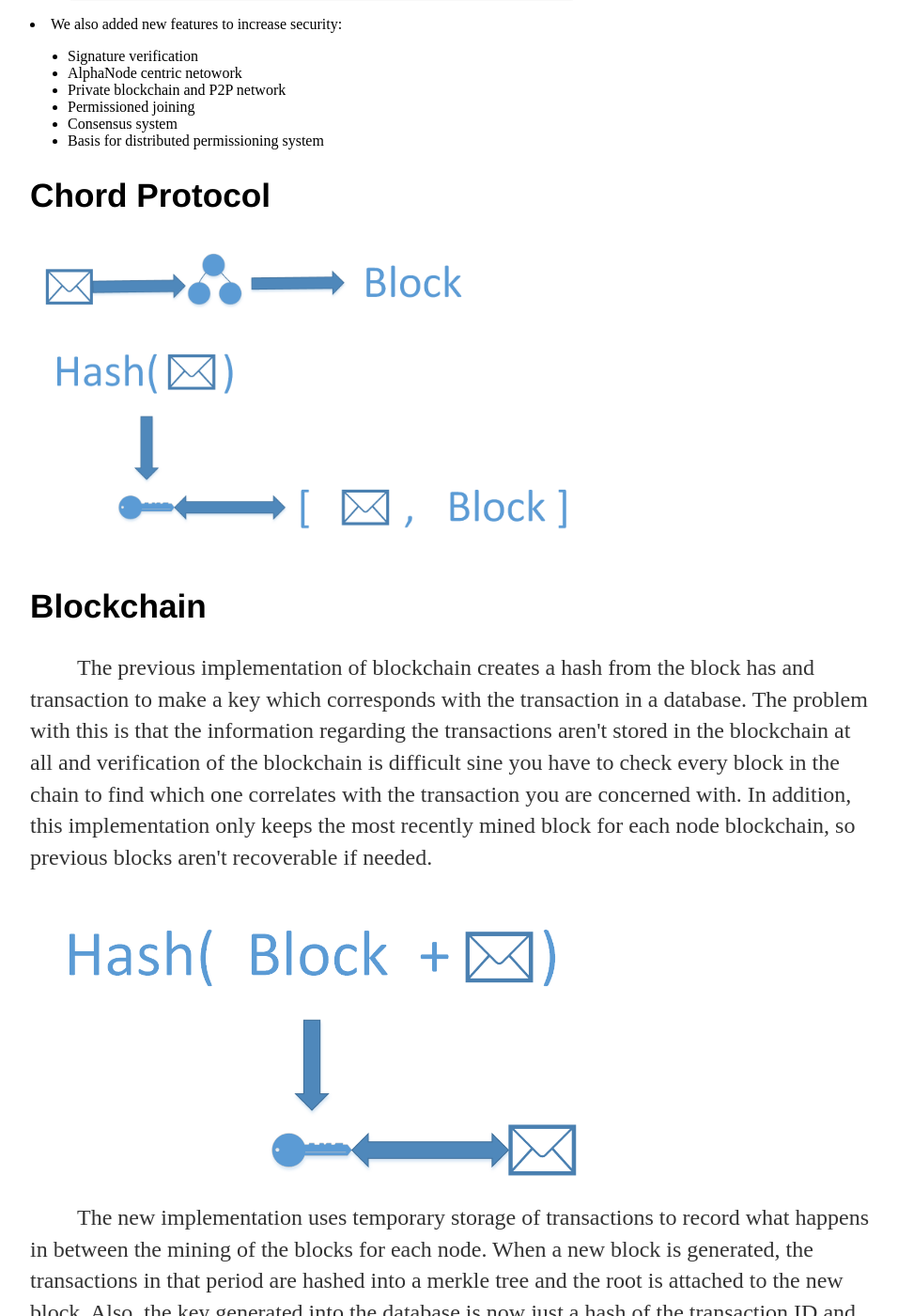
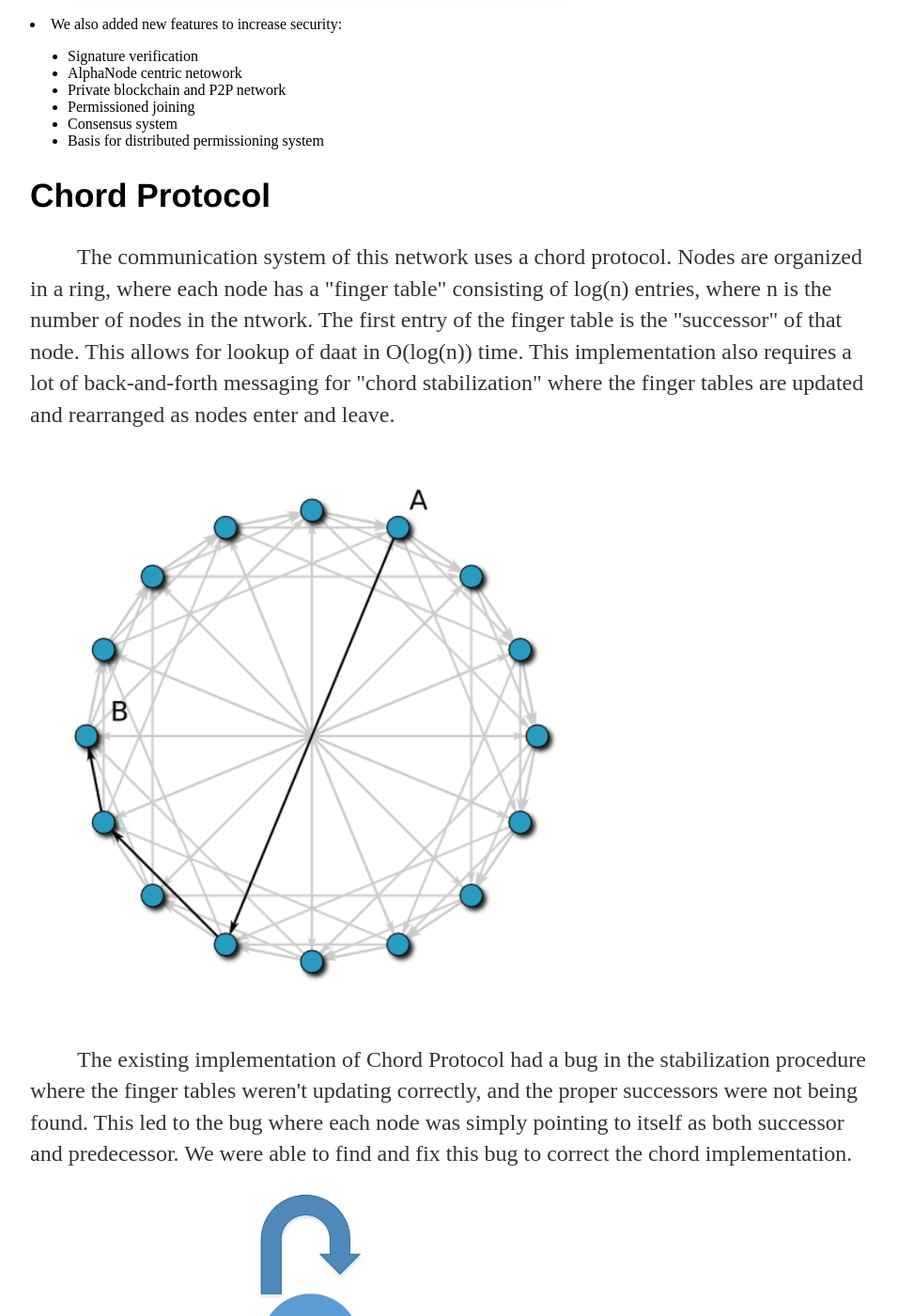
Before and after one commit to UCLA-ECE209AS-2018W/Asitha-Ben, a Jekyll site: the page built from architecture/index.html, in a window 1280 px wide and 1400 px high, scrolled down 2329 px. Shown: the whole window at 94% size, without its empty margins (160-1116 px from the left). Built offline with Jekyll 4.4.1, drawn with Linux system fonts in a browser that asks for light colours; some of the changed text lies outside the part shown.

Commit message:
Update index.html

```diff
--- a/architecture/index.html
+++ b/architecture/index.html
@@ -55,10 +55,18 @@ title: Architecture
 </li>
   <h2>Chord Protocol</h2>
   <p>
-
+    The communication system of this network uses a chord protocol. Nodes are organized in a ring, where each node has a "finger table"
+    consisting of log(n) entries, where n is the number of nodes in the ntwork. The first entry of the finger table is the "successor" of that node.
+    This allows for lookup of daat in O(log(n)) time. This implementation also requires a lot of back-and-forth messaging for "chord stabilization" where
+    the finger tables are updated and rearranged as nodes enter and leave.
 </p>
-  <img src="../media/current_hash.png" alt="Current Hash" width=600>
-
+  <img src="../media/Chord_route.png" alt="Chord Route" width=600>
+  <p>
+    The existing implementation of Chord Protocol had a bug in the stabilization procedure where the finger tables weren't updating correctly, and
+    the proper successors were not being found. This led to the bug where each node was simply pointing to itself as both successor and predecessor.
+    We were able to find and fix this bug to correct the chord implementation.
+  </p>
+  <img src="../media/bug.png" alt="Bug" width=600>
   <h2>Blockchain</h2>
     <p>
   The previous implementation of blockchain creates a hash from the block has and transaction to make a key which corresponds with the transaction in a database.
@@ -83,15 +91,26 @@ title: Architecture
 </p>
   <h2>AlphaNode Centric Network</h2>
   <p>
+    Adding AlphaNode was our way of creating aprivate blockchain/network. New member's cannot join the network unless allowed by AlphaNode, which is
+    responsible for distributing information to the network (beta nodes). For example, the Admin sends the key and permissions of a new node that
+    wants to join directly to the AlphaNode, which then signs and distributes this information to all other nodes in the network.
+    Each node starts with inherent knowledge of the AlphaNode public key.
 </p>
-  <h2>Permission Joining</h2>
+   <img src="../media/distribution.png" alt="Distribution" width=600>
+  <h2>Permissioned Joining</h2>
   <p>
+    To implement permissioned joining, we modified the chord "Node Join Request" process. new nodes can only be allowed into the network if it was already added
+    to a database as a member. Signing this information and distributing it to other nodes prevents impersonation since the network is able to
+    verify if the data came from AlphaNode or not.
 </p>
-  <img src="../media/current_hash.png" alt="Current Hash" width=600>
+  <img src="../media/join_request.png" alt="Join Request" width=600>
   <h2>Consensus System</h2>
   <p>
+    Here, we can see how the node receiving the join request validates if that node is allowed to join. To validate, it checks both predecessor and
+    successor nodes to see if their databases also have the information about the new node requesting to join. If so, the node approves the new node and adds it to its finger table (majority confirmation).
+    To implement this we had to add several new types of chord messages and callback functions within the networking.
 </p>
-  <img src="../media/current_hash.png" alt="Current Hash" width=600>
+  <img src="../media/consensus.png" alt="Consensus" width=600>
   <h2>Distributed Permissioning System</h2>
   <p>
     Currently, node permissions are distributed by AlphaNode only on join requests or permission update requests. We have not implemented node actions yet,
```
